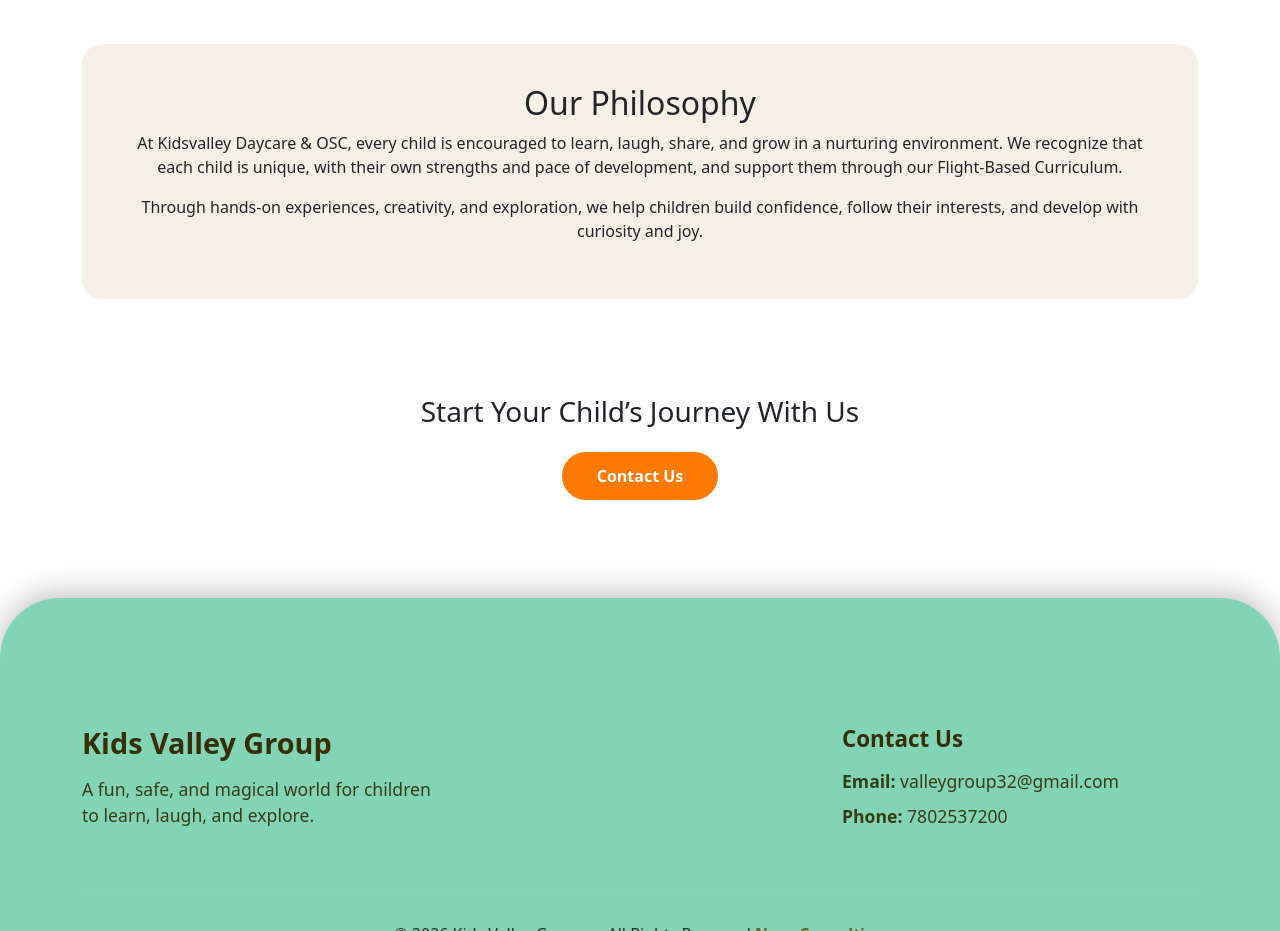
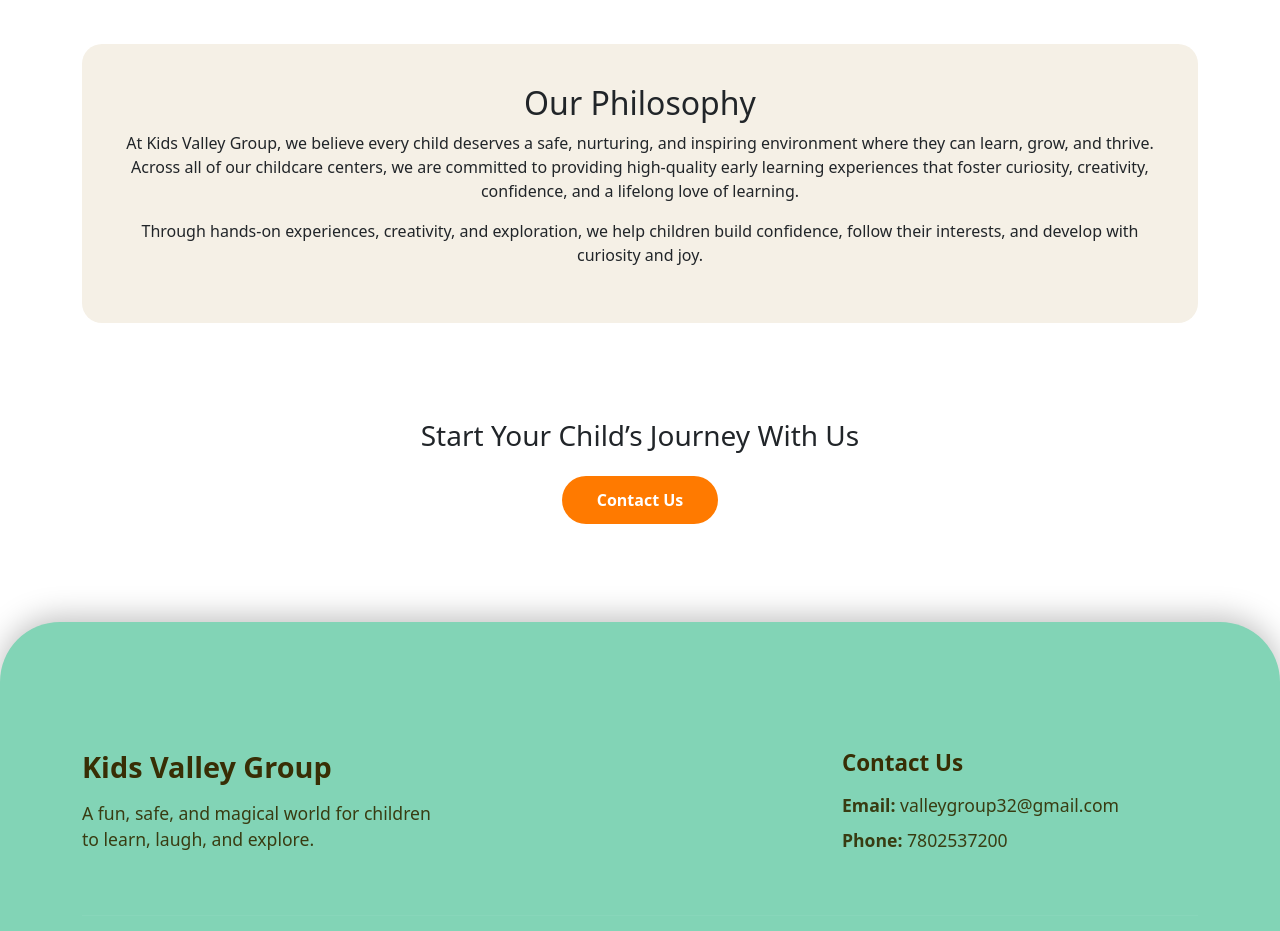
Before and after one commit to webdeveloperkhadija-hash/valleydaycare, a website: page aboutus.html in a window 1280 px wide. Shown: the part 2600-3531 px from the top of the page. Drawn offline with nearby package versions, Linux system fonts and the light colour scheme.

Commit message:
push new updated page

```diff
--- a/aboutus.html
+++ b/aboutus.html
@@ -290,9 +290,8 @@
     <div class="philosophy text-center">
       <h2>Our Philosophy</h2>
       <p>
-        At Kidsvalley Daycare & OSC, every child is encouraged to learn, laugh, share, and grow in a nurturing environment.
-        We recognize that each child is unique, with their own strengths and pace of development,
-         and support them through our Flight-Based Curriculum.
+        At Kids Valley Group, we believe every child deserves a safe, nurturing, and inspiring environment where they can learn, grow, and thrive. Across all of our childcare centers, we are committed to providing
+        high-quality early learning experiences that foster curiosity, creativity, confidence, and a lifelong love of learning.
       </p>
       <p>
         Through hands-on experiences, creativity, and exploration,
```
